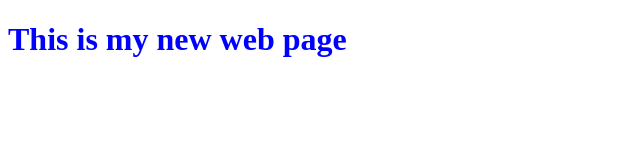
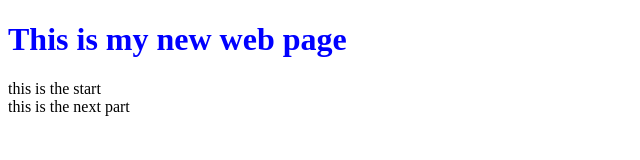
Before and after one commit to sam3424/jquery-practic, a plain HTML site: page index.html in a window 1280 px wide. Shown: the whole page, without its empty margins (0-640 px from the left). Drawn offline with nearby package versions, Linux system fonts and the light colour scheme.

Commit message:
add div .define new div in jquery and add sibling

```diff
--- a/app.js
+++ b/app.js
@@ -1,3 +1,10 @@
 $(document).ready(() => {
     console.log('jquery is working');
+    const startingElement =$("#starting-point");
+    console.log(startingElement);
+    const siblingElement =$("<div></div>");
+    siblingElement.text("this is the next part");
+    //appends the new div to starting element
+    startingElement.after(siblingElement);
+
 });
--- a/index.html
+++ b/index.html
@@ -6,6 +6,9 @@
         <script src="app.js"></script>
     </head>
     <body>
-<h1>This is my new web page</h1>
+        <h1>This is my new web page</h1>
+        <div id="starting-point">this is the start</div>
+        <div></div>
+
     </body>
 </html>
```
